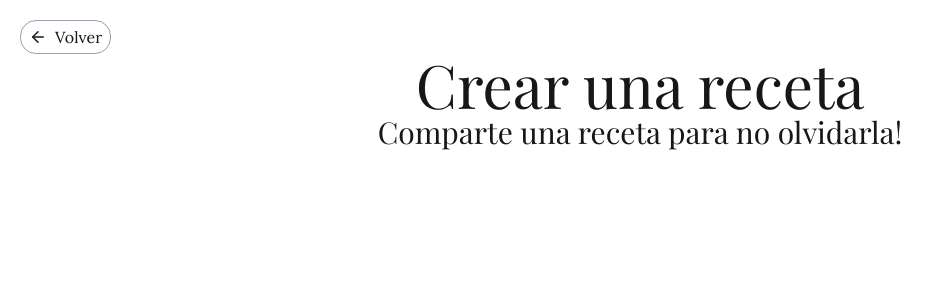
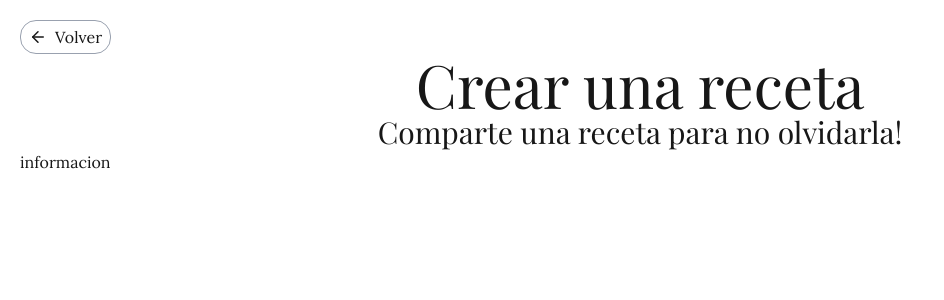
Before and after one commit to cperefer/recetali, a Next.js app: page /recipes/add in a window 1280 px wide. Shown: the top 300 px of the page, without its empty margins (0-944 px from the left). Built offline with nearby package versions, Linux system fonts and the light colour scheme; no server answers; sample sign-in values are in the browser's storage.

Commit message:
feat: added content

```diff
--- a/app/recipes/_components/form/RecipeFormInformation.tsx
+++ b/app/recipes/_components/form/RecipeFormInformation.tsx
@@ -1,7 +1,9 @@
 export function RecipeFormInformation() {
   return (
     <div>
-      <div></div>
+      <div>
+        <p>informacion</p>
+      </div>
     </div>
   );
 }
```
